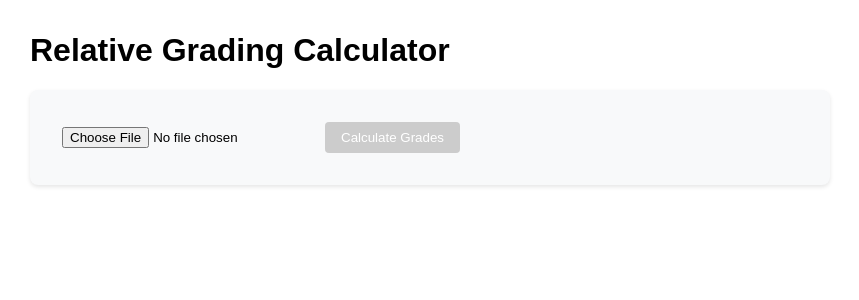
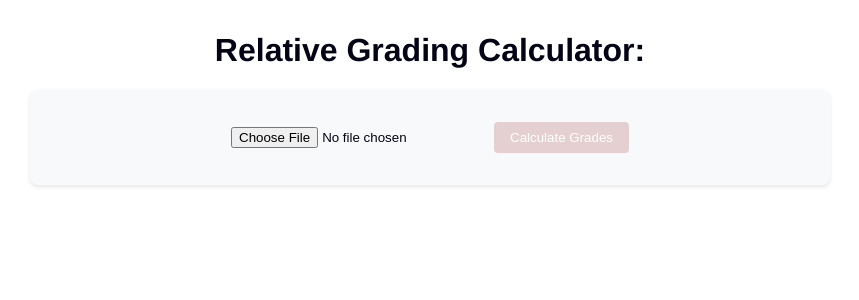
Before and after one commit to Game-Coder-94/MicroProject, a React (Create React App) app in the folder frontend/: page / in a window 1280 px wide. Shown: the top 300 px of the page, without its empty margins (210-1069 px from the left). Built offline with nearby package versions, Linux system fonts and the light colour scheme.

Commit message:
text align

```diff
--- a/frontend/src/App.css
+++ b/frontend/src/App.css
@@ -1,8 +1,11 @@
 .container {
   max-width: 800px;
   margin: 2rem auto;
-  font-family: Arial, sans-serif;
+  font-family:'Franklin Gothic Medium', 'Arial Narrow', Arial, sans-serif;
   padding: 0 1rem;
+  text-align: center;
+  color: #030415;
+
 }
 
 .card {
@@ -24,7 +27,7 @@ button {
 }
 
 button:disabled {
-  background: #ccc;
+  background: hsla(0, 94%, 27%, 0.166);
   cursor: not-allowed;
 }
 
--- a/frontend/src/App.js
+++ b/frontend/src/App.js
@@ -46,7 +46,7 @@ function App() {
 
   return (
     <div className="container">
-      <h1>Relative Grading Calculator</h1>
+      <h1><b>Relative Grading Calculator:</b></h1>
 
       {/* Input Section */}
       <div className="card">
```
Also changed, not shown: 1 other file (tests, documents, lock files or other folders).
